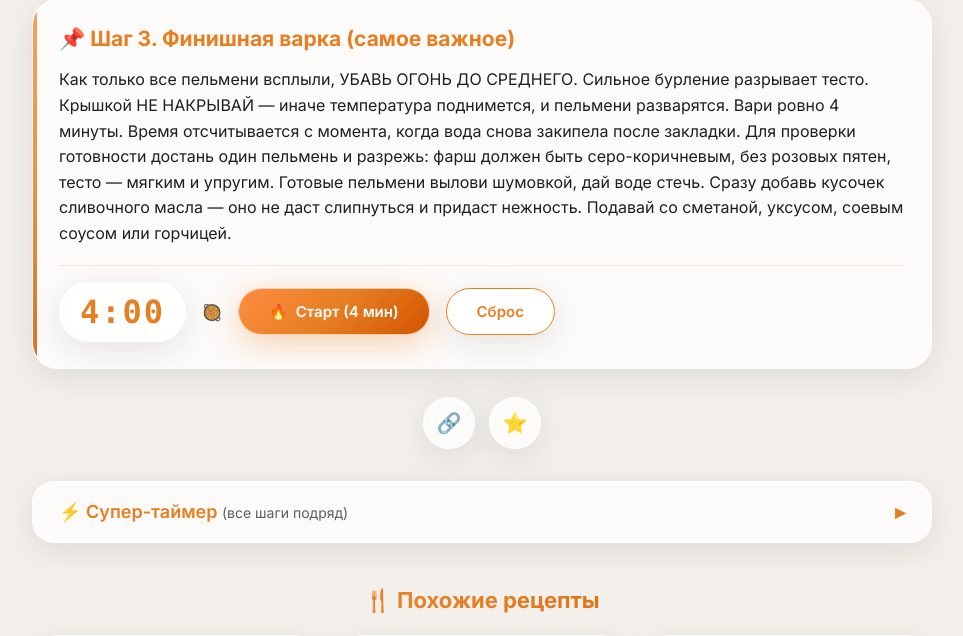
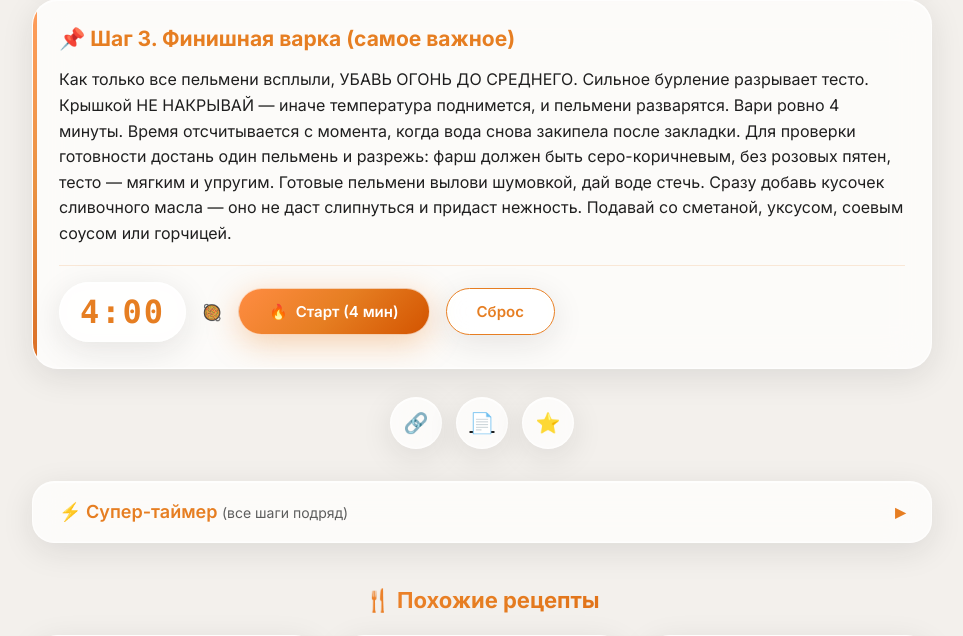
Before and after one commit to levstepansin-ship-it/django_project, a Django app: page /recipe/1/ in a window 1280 px wide. Shown: the part 1735-2371 px from the top of the page, without its empty margins (158-1121 px from the left). Run offline with Django 4.2, Linux system fonts and the light colour scheme; a user stored in the database is signed in; data comes from the database, SQL or seed files in the repository; data that the repository does not hold is empty.

Commit message:
Update recipe_detail.html

```diff
--- a/recipes/templates/recipes/recipe_detail.html
+++ b/recipes/templates/recipes/recipe_detail.html
@@ -389,10 +389,11 @@
     </div>
     {% endfor %}
 
-    <!-- КОМПАКТНЫЙ TOOLBAR -->
+    <!-- КОМПАКТНЫЙ TOOLBAR С PDF -->
     <div id="shareButtons" class="compact-toolbar">
         <button id="shareBtn" class="toolbar-btn" title="Поделиться" aria-label="Поделиться рецептом"><span aria-hidden="true">📤</span></button>
         <button id="copyBtn" class="toolbar-btn" title="Копировать ссылку" aria-label="Копировать ссылку"><span aria-hidden="true">🔗</span></button>
+        <a href="{% url 'download_recipe_pdf' recipe.id %}" class="toolbar-btn" title="Скачать PDF" aria-label="Скачать рецепт в PDF"><span aria-hidden="true">📄</span></a>
         <button id="saveRecipeBtn" class="toolbar-btn toolbar-save" data-recipe-id="{{ recipe.id }}" data-recipe-title="{{ recipe.title }}" title="Сохранить" aria-label="Сохранить в избранное"><span aria-hidden="true">⭐</span></button>
     </div>
 
```
